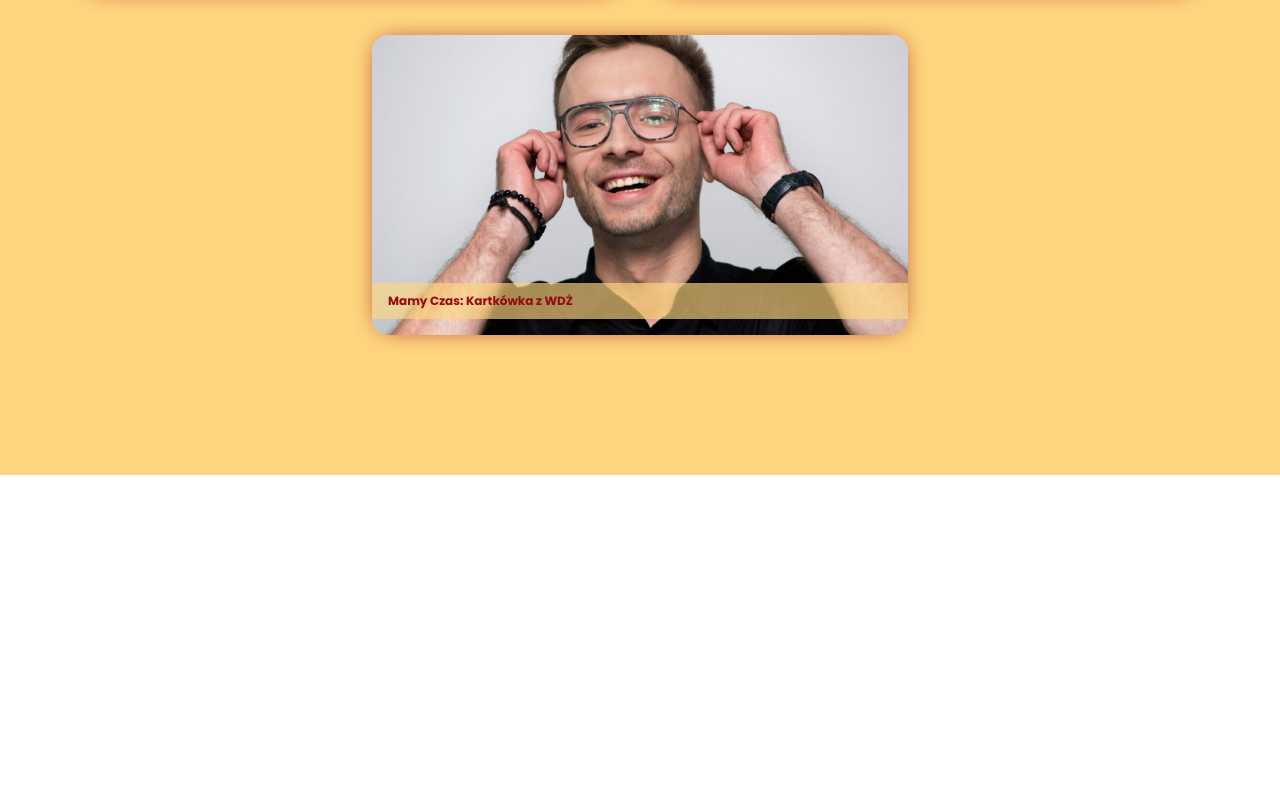
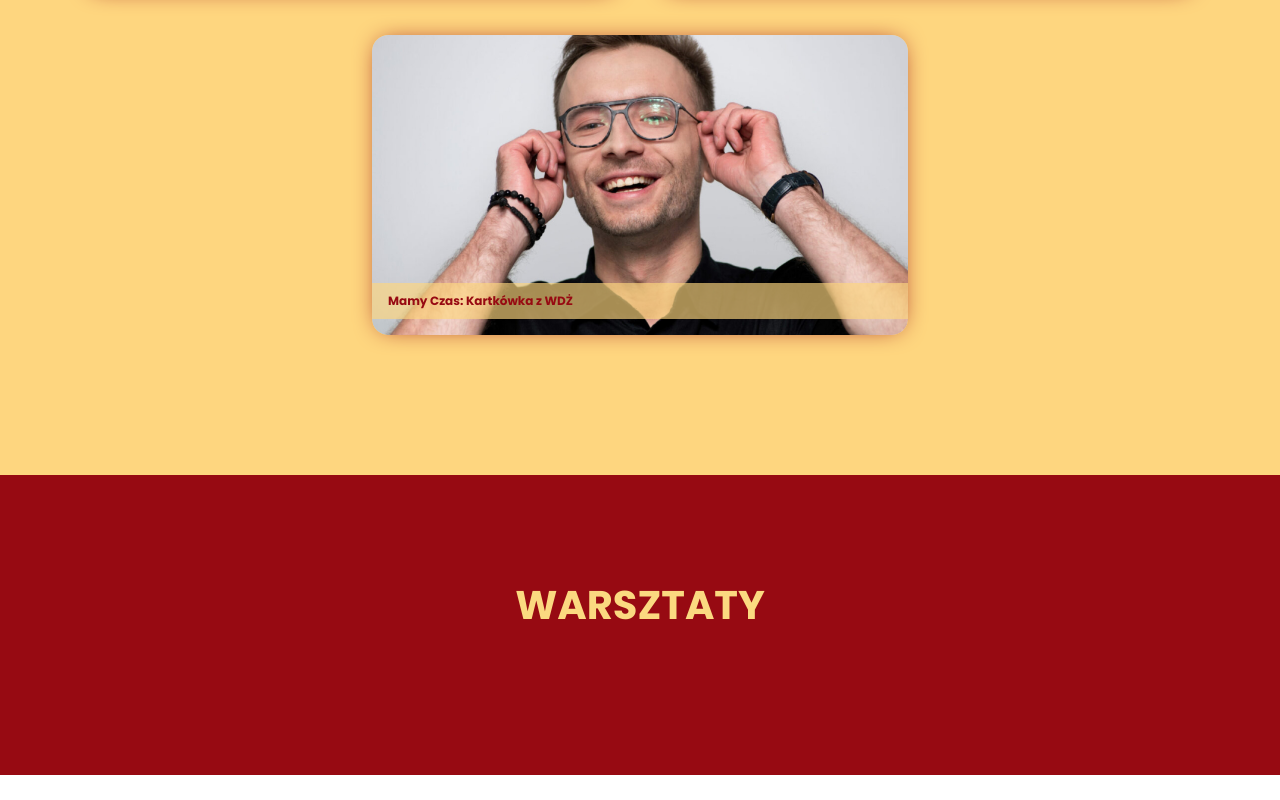
Before and after one commit to goldipl/czytamprzedseksem-website, a Next.js app: page / in a window 1280 px wide. Shown: the part 1855-2655 px from the top of the page. Before the commit the page ends 2355 px from the top, so only its background shows below. Built offline with nearby package versions, Linux system fonts and the light colour scheme.

Commit message:
add a new Workshops section

```diff
--- /dev/null
+++ b/src/components/sections/Workshops.tsx
@@ -0,0 +1,14 @@
+import React from "react";
+
+const Workshops = () => {
+  return (
+    <section id="workshops-section" className="workshops-section">
+      <div className="workshops-section-wrapper">
+        <h2>Warsztaty</h2>
+        <div className="workshops-box"></div>
+      </div>
+    </section>
+  );
+};
+
+export default Workshops;
--- a/src/pages/index.tsx
+++ b/src/pages/index.tsx
@@ -5,6 +5,7 @@ import "@/sass/main.scss";
 import Footer from "@/components/common/Footer";
 import News from "@/components/sections/News";
 import AboutMe from "@/components/sections/AboutMe";
+import Workshops from "@/components/sections/Workshops";
 
 const index = () => {
   return (
@@ -16,6 +17,7 @@ const index = () => {
         <Hero />
         <AboutMe />
         <News />
+        <Workshops />
       </main>
       <footer>
         <Footer />
--- a/src/sass/main.scss
+++ b/src/sass/main.scss
@@ -16,3 +16,4 @@
 @import "./sections/hero";
 @import "./sections/about_me";
 @import "./sections/news";
+@import "./sections/workshops";
--- /dev/null
+++ b/src/sass/sections/_workshops.scss
@@ -0,0 +1,19 @@
+.workshops-section {
+  background-color: $main-bg-color01;
+  height: auto;
+  padding: 100px 0;
+  &-wrapper {
+    position: relative;
+    max-width: calc(1280px - 160px);
+    width: 100%;
+    margin: 0 auto;
+    h2 {
+      color: $text-primary-color01;
+      font-size: 40px;
+      margin-bottom: 24px;
+      text-transform: uppercase;
+      text-align: center;
+      margin: 0 0 40px 0;
+    }
+  }
+}
```
